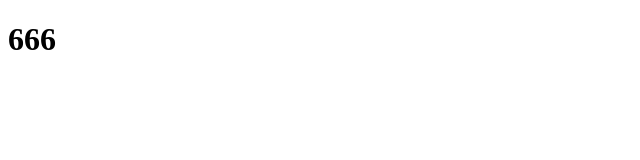
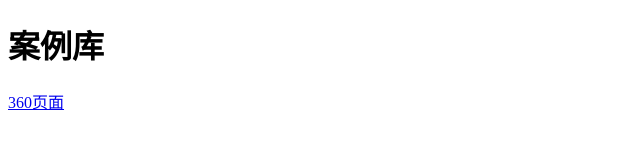
Before and after one commit to Joker-jun777/Joker-jun777.github.io, a plain HTML site: page index.html in a window 1280 px wide. Shown: the whole page, without its empty margins (0-640 px from the left). Drawn offline with Linux system fonts and the light colour scheme.

Commit message:
360页面

```diff
--- a/index.html
+++ b/index.html
@@ -7,6 +7,7 @@
     <title>Document</title>
 </head>
 <body>
-    <h1>666</h1>
+    <h1>案例库</h1>
+    <a href="./360滚动动画/360页面.html">360页面</a>
 </body>
 </html>
```
